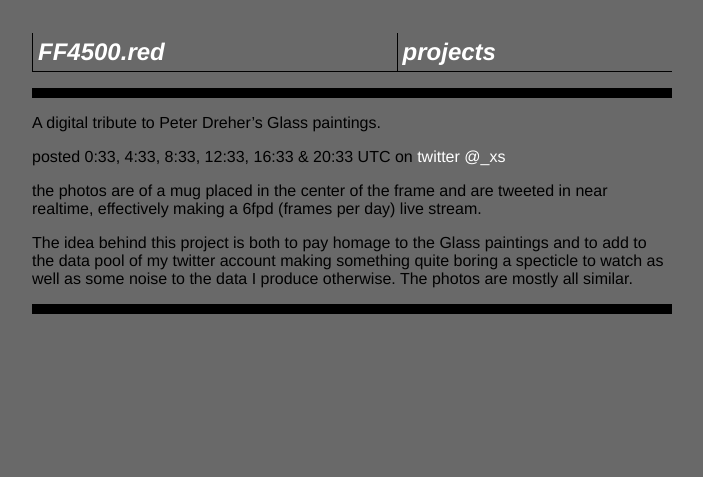
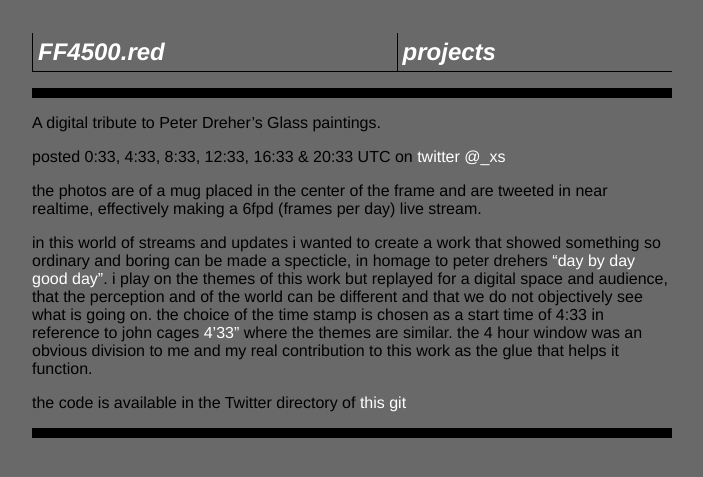
Before and after one commit to isabella232/website-33, a Jekyll site: the page built from _projects/Dreher.md, in a window 1280 px wide. Shown: the top 477 px of the page, without its empty margins (288-991 px from the left). Built offline with Jekyll 4.4.1, drawn with Linux system fonts in a browser that asks for light colours.

Commit message:
some changes to Dreher page

```diff
--- a/_projects/Dreher.md
+++ b/_projects/Dreher.md
@@ -10,8 +10,14 @@ published: true
 
 A digital tribute to Peter Dreher's Glass paintings.
 
-posted 0:33, 4:33, 8:33, 12:33, 16:33 & 20:33 UTC on [twitter @_xs](http://twitter.com/_xs)
+posted 0:33, 4:33, 8:33, 12:33, 16:33 & 20:33 UTC on [twitter @\_xs](http://twitter.com/\_xs)
 
 the photos are of a mug placed in the center of the frame and are tweeted in near realtime, effectively making a 6fpd (frames per day) live stream.
 
-The idea behind this project is both to pay homage to the Glass paintings and to add to the data pool of my twitter account making something quite boring a specticle to watch as well as some noise to the data I produce otherwise. The photos are mostly all similar.
+in this world of streams and updates i wanted to create a work that showed something so ordinary and boring can be made a specticle, in homage to peter drehers ["day by day good day"]. i play on the themes of this work but replayed for a digital space and audience, that the perception and of the world can be different and that we do not objectively see what is going on. the choice of the time stamp is chosen as a start time of 4:33 in reference to john cages [4'33"] where the themes are similar. the 4 hour window was an obvious division to me and my real contribution to this work as the glue that helps it function.
+
+the code is available in the Twitter directory of [this git]
+
+["day by day good day"]: https://en.wikipedia.org/wiki/Peter_Dreher#Tag_um_Tag_guter_Tag_.2F_Day_by_Day_good_Day
+[4'33"]: https://en.wikipedia.org/wiki/4%E2%80%B233%E2%80%B3
+[this git]: https://github.com/ixt/Scripts/
```
